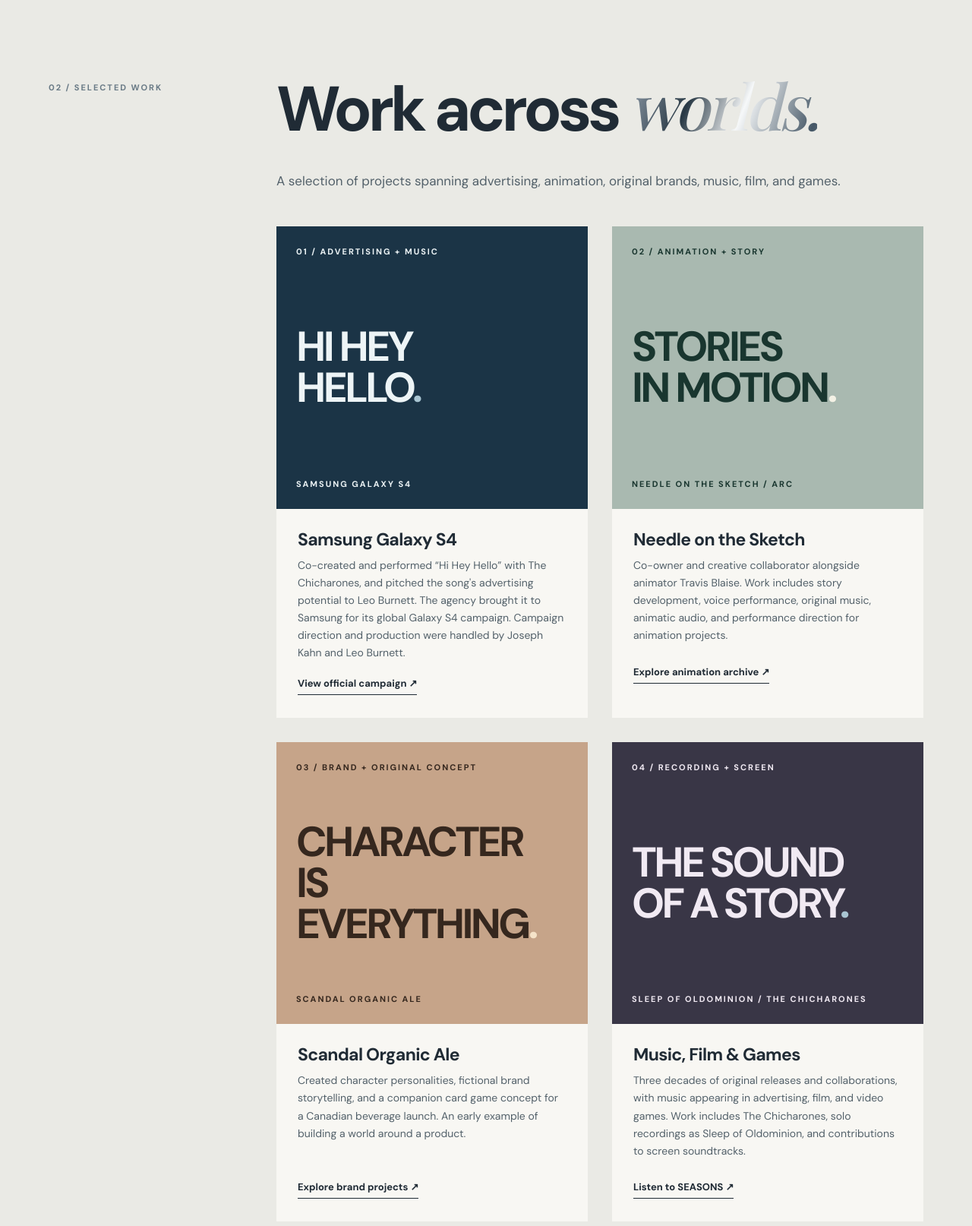
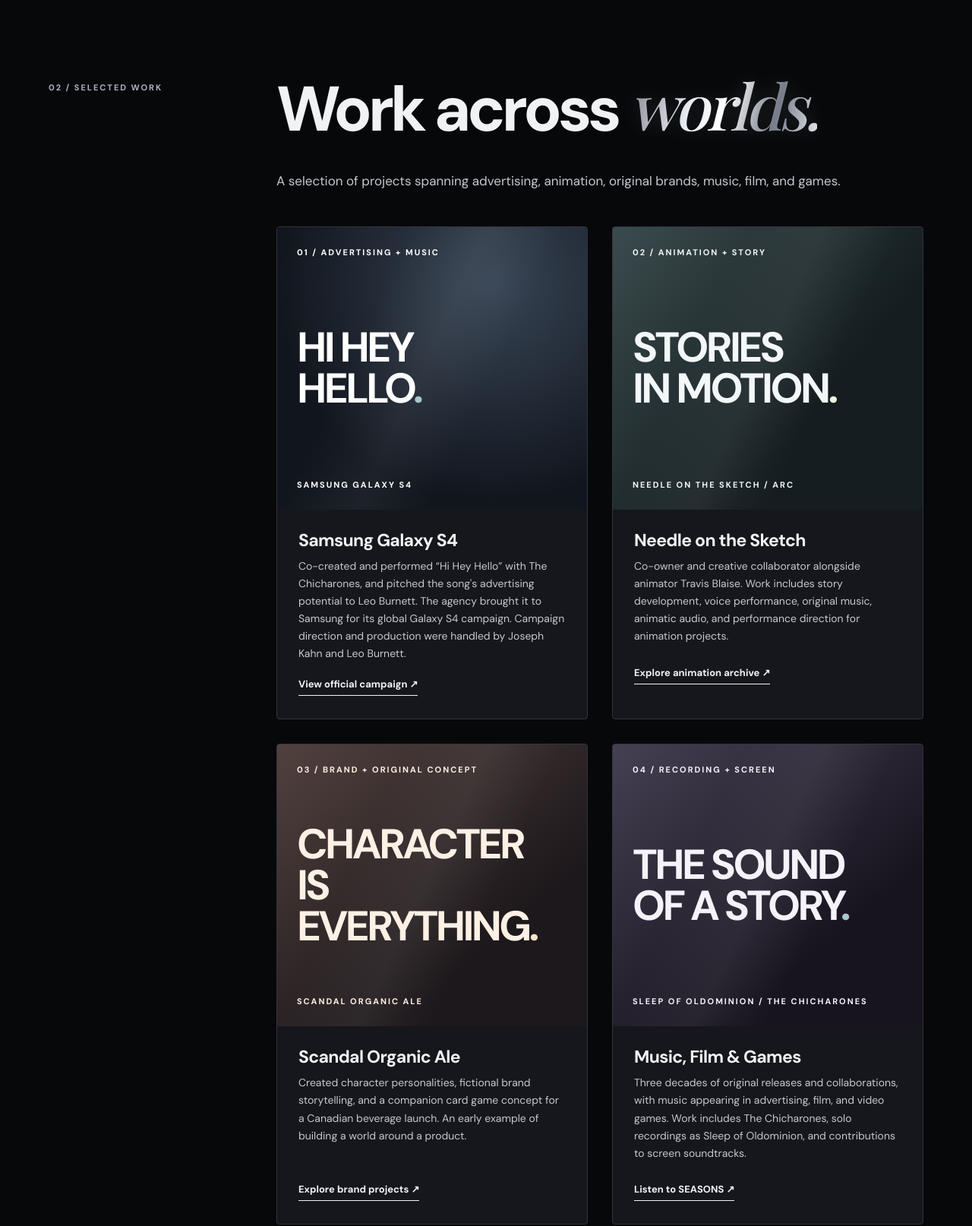
Before and after one commit to sleepunobiz-star/sleepunobiz-star.github.io, a plain HTML site: page index.html in a window 1280 px wide. Shown: the part 2010-3624 px from the top of the page at 76% size. Drawn offline with nearby package versions, Linux system fonts and the light colour scheme; a web font is replaced by a local one.

Commit message:
Add files via upload

```diff
--- a/style.css
+++ b/style.css
@@ -8,3 +8,26 @@
 .work .foil,.experience .foil{background-image:linear-gradient(112deg,#53616d,#a3afbc 20%,#283844 38%,#f6f8f9 51%,#455766 68%,#aebcc7 85%,#354755)}
 @media(max-width:800px){.hero h1{font-size:clamp(36px,9vw,66px);line-height:1.13}.hero-inner{padding:56px 0}.hero{min-height:600px}.hero-copy{font-size:17px}.section h2{overflow-wrap:break-word}}
 @media(prefers-reduced-motion:reduce){.foil{background-position:50% center!important}}
+
+/* V3 — deep-black / liquid-silver editorial treatment */
+:root{--ink:#f1f2f4;--navy:#08090c;--cream:#0b0c0f;--line:#303239;--muted:#a9afb8;--accent:#d5d9e2}
+body{background:#0b0c0f;color:#f1f2f4}
+.nav{background:rgba(9,10,13,.94);border-color:#2b2d34}
+.nav nav{background:rgba(9,10,13,.97)}
+.hero{background:radial-gradient(ellipse at 75% 20%,#242731 0%,#101116 39%,#050506 85%);color:#f7f7f9}
+.hero-copy{color:#d5d7dd}.hero-index{color:#b9bec7;border-color:#42454d}
+.section{border-color:#303239}.section-label{color:#afb4bf}.section p{color:#c4c8d0}.section .lead{color:#f4f5f7}
+.intro,.experience{background:#101115}.work{background:#07080a}
+.project{background:#15171c;border:1px solid #32343d;border-radius:4px;overflow:hidden}
+.project h3{color:#f3f3f6}.project p{color:#c5c8cf}.project-link{color:#f0f2f6}
+.samsung{background:radial-gradient(circle at 70% 20%,#374454,#11151d 70%);color:#fff}
+.animation{background:linear-gradient(130deg,#3b4b4d,#141d20 65%);color:#f3f7f8}
+.branding{background:linear-gradient(140deg,#51413e,#1d181b 70%);color:#fff0e5}
+.music{background:linear-gradient(140deg,#454052,#18141f 70%);color:#f5f2fa}
+.experience-grid>div{border-color:#5c606a}.metric{color:#b4bac5}.small-note{color:#b1b5bf!important}
+.contact{background:#050506}.contact .section-label{color:#b4bac5}
+footer{background:#07080a;color:#c7cbd2}
+.foil,.work .foil,.experience .foil{background-image:linear-gradient(105deg,#7d808a 0%,#f6f7fa 12%,#8c8e98 25%,#e6e9ef 38%,#fff 46%,#767c89 58%,#f4f6f9 70%,#949aa7 84%,#f9fbff 100%);background-size:230% 100%;filter:drop-shadow(0 0 12px rgba(220,230,250,.12))}
+.button.primary{background:#e4e6ec;color:#0b0c0e;border-color:#e4e6ec}.button.secondary{border-color:#b4b8c1;color:#f8f8fb}
+.project-art{position:relative;isolation:isolate}.project-art:after{content:"";position:absolute;inset:0;z-index:-1;pointer-events:none;background:linear-gradient(115deg,transparent 30%,rgba(255,255,255,.09) 48%,transparent 65%);opacity:.6}
+@media(max-width:800px){.nav nav{background:#101115}.hero{min-height:620px}.hero h1{font-size:clamp(35px,8.8vw,66px)}.section{padding-top:70px;padding-bottom:70px}.project-art{height:310px}}
```
Also changed, not shown: README.txt.
